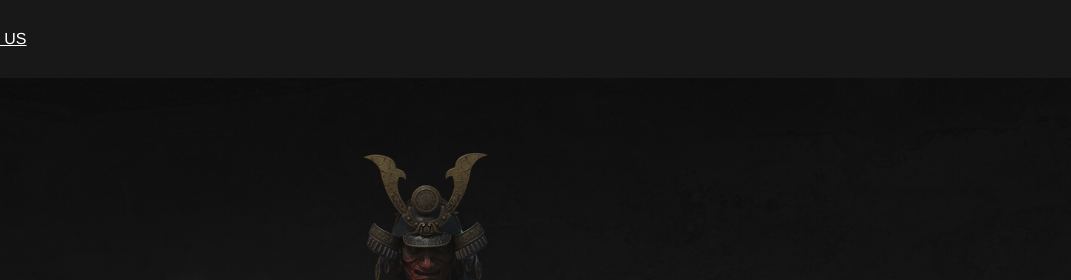
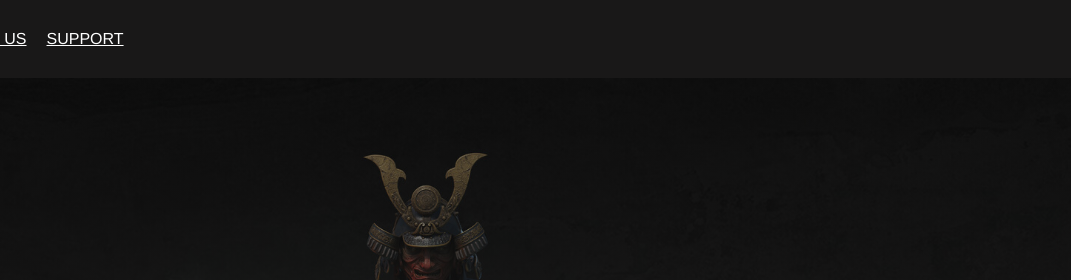
Before and after one commit to KzmWdym/KzmWdym.github.io, a plain HTML site: page index.html in a window 1280 px wide. Shown: the top 280 px of the page, 209-1280 px from the left. Drawn offline with nearby package versions, Linux system fonts and the light colour scheme.

Commit message:
Update index.html

```diff
--- a/index.html
+++ b/index.html
@@ -15,6 +15,7 @@
     <header>
         <a href="https://cdn.discordapp.com/attachments/1009186610765643958/1009518303884091412/Quiet_Forest.zip" class="btn">PLAY NOW</a>
         <a href="https://discord.gg/uMDcEz29CS" class="btn">CONTACT US</a>
+        <a href="https://discord.gg/uMDcEz29CS" class="btn">SUPPORT</a>
     </header>
     <section id="banner">
         <div>
```
